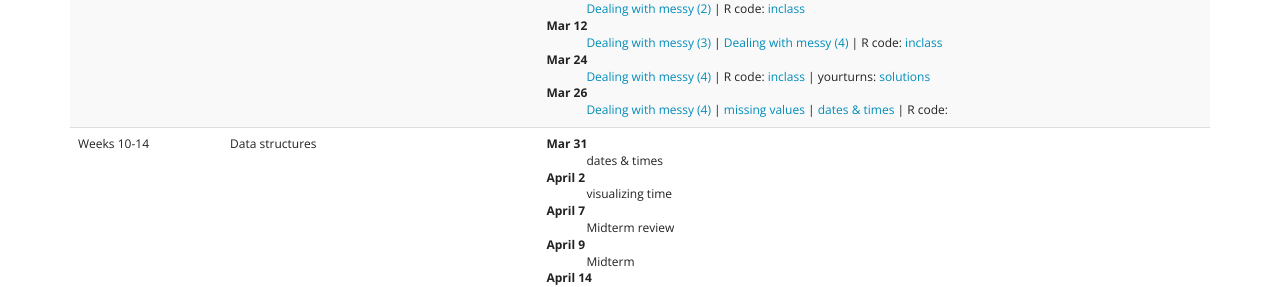
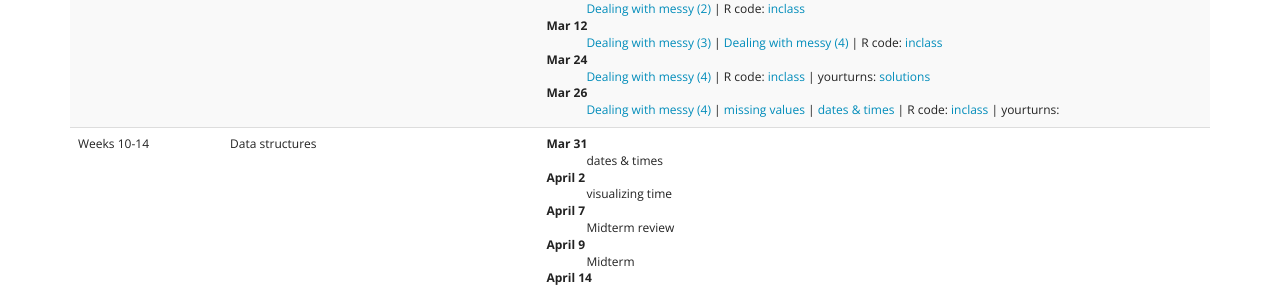
Before and after one commit to Stat480-at-ISU/Stat480-at-ISU.github.io, a Jekyll site: the page built from schedule.html, in a window 1280 px wide. Shown: the part 893-1180 px from the top of the page. Built offline with Jekyll 4.4.1, drawn with Linux system fonts in a browser that asks for light colours.

Commit message:
update sched

```diff
--- a/schedule.html
+++ b/schedule.html
@@ -115,7 +115,7 @@ The full syllabus is available <a href="syllabus.pdf" target=_blank>here</a>.
           <dt>Mar 24</dt>
           <dd><a href="../materials-2020/03_tidyverse/08_messy-4.html" target=_blank>Dealing with messy (4)</a> | R code: <a href="code/mar24-inclass.R">inclass</a> | yourturns: <a href="../materials-2020/03_tidyverse/yourturns/08_messy-4_sol.html">solutions</a></dd>
           <dt>Mar 26</dt>
-          <dd><a href="../materials-2020/03_tidyverse/08_messy-4.html" target=_blank>Dealing with messy (4)</a> | <a href="../materials-2020/03_tidyverse/09_missing-values.html" target=_blank>missing values</a> | <a href="../materials-2020/04_data-structures/01_dates-and-time.html" target=_blank>dates & times</a> | R code: </dd>
+          <dd><a href="../materials-2020/03_tidyverse/08_messy-4.html" target=_blank>Dealing with messy (4)</a> | <a href="../materials-2020/03_tidyverse/09_missing-values.html" target=_blank>missing values</a> | <a href="../materials-2020/04_data-structures/01_dates-and-time.html" target=_blank>dates & times</a> | R code: <a href="code/mar26-inclass.R">inclass</a> | yourturns: </dd>
 
           </dl>
         </td>
```
Also changed, not shown: 3 other files.
